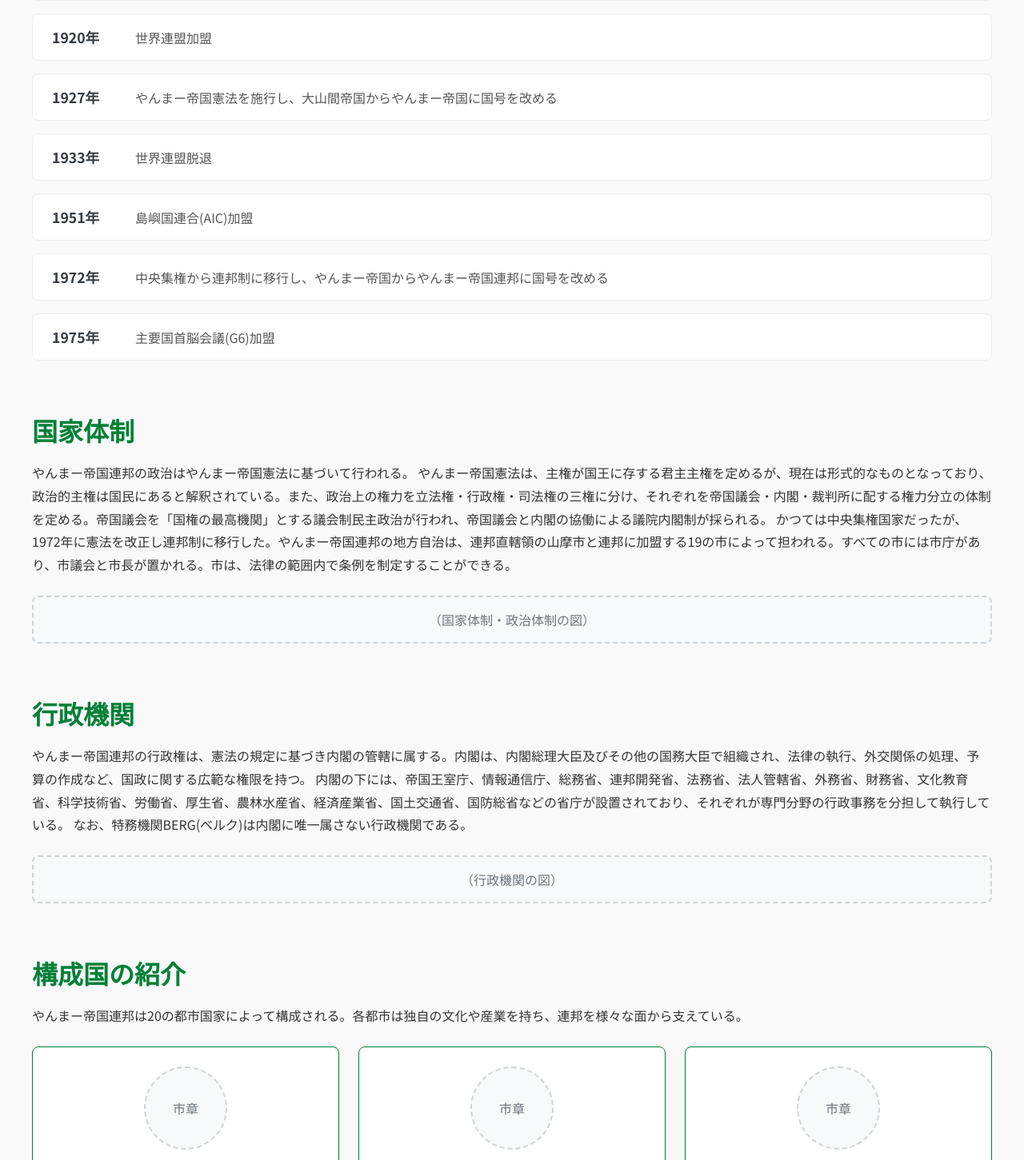
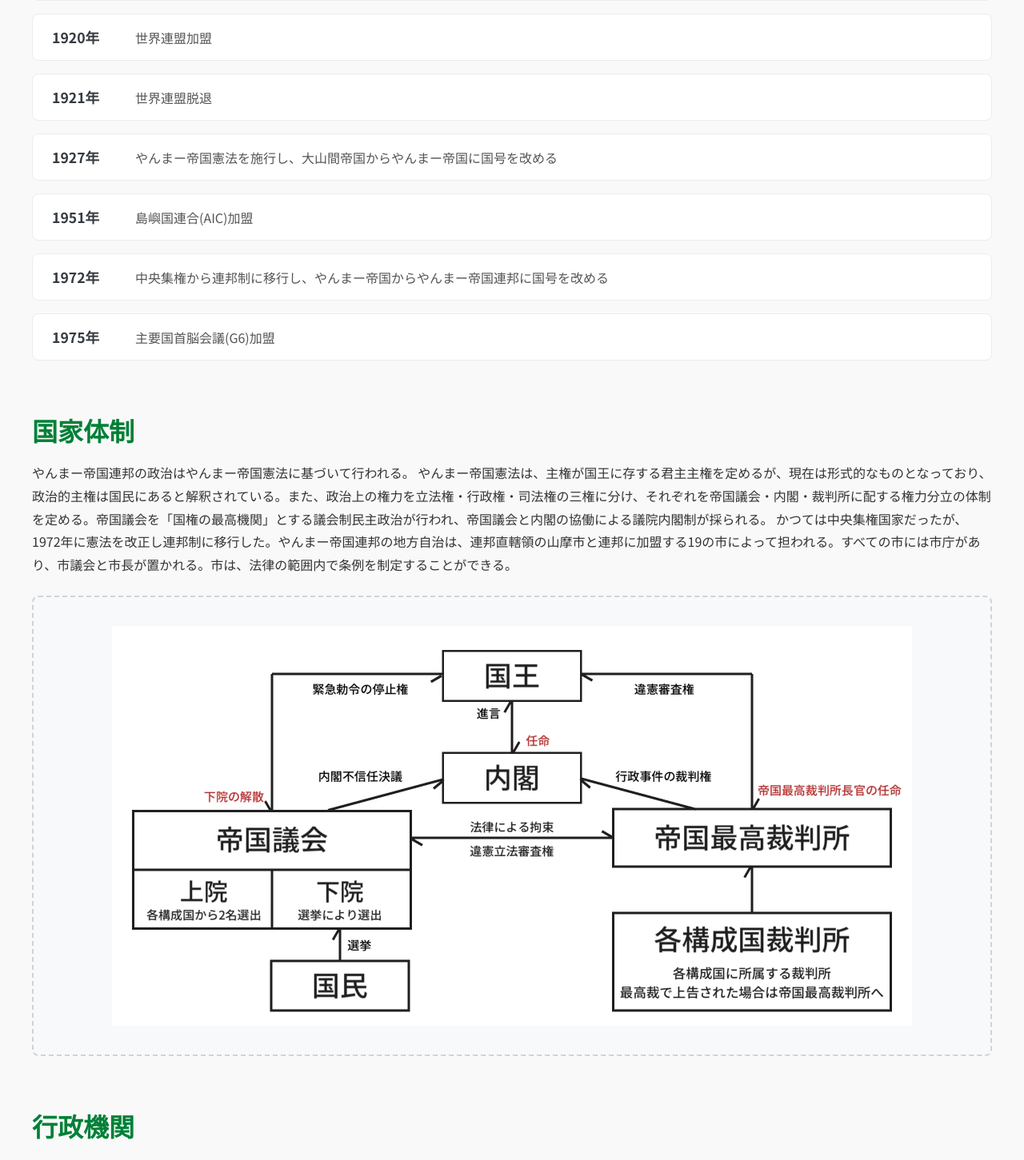
Before and after one commit to yama9832/cye_website, a Vue app: page /about in a window 1280 px wide. Shown: the part 1219-2670 px from the top of the page at 80% size. Built offline with nearby package versions, Linux system fonts and the light colour scheme.

Commit message:
微修正4

```diff
--- a/src/views/AboutView.vue
+++ b/src/views/AboutView.vue
@@ -56,12 +56,12 @@
             <div class="history-content">世界連盟加盟</div>
           </div>
           <div class="history-item">
+            <div class="history-year">1921年</div>
+            <div class="history-content">世界連盟脱退</div>
+          </div>
+          <div class="history-item">
             <div class="history-year">1927年</div>
             <div class="history-content">やんまー帝国憲法を施行し、大山間帝国からやんまー帝国に国号を改める</div>
-          </div>
-          <div class="history-item">
-            <div class="history-year">1933年</div>
-            <div class="history-content">世界連盟脱退</div>
           </div>
           <div class="history-item">
             <div class="history-year">1951年</div>
@@ -86,7 +86,7 @@
           かつては中央集権国家だったが、1972年に憲法を改正し連邦制に移行した。やんまー帝国連邦の地方自治は、連邦直轄領の山摩市と連邦に加盟する19の市によって担われる。すべての市には市庁があり、市議会と市長が置かれる。市は、法律の範囲内で条例を制定することができる。
         </p>
         <div class="image-placeholder">
-          <span class="placeholder-text">（国家体制・政治体制の図）</span>
+          <img src="@/assets/cye-touchi.webp" alt="国家体制・政治体制の図">
         </div>
       </section>
 
@@ -98,7 +98,7 @@
           なお、特務機関BERG(ベルク)は内閣に唯一属さない行政機関である。
         </p>
         <div class="image-placeholder">
-          <span class="placeholder-text">（行政機関の図）</span>
+          <img src="@/assets/cye-gyouseikikou.webp" alt="行政機関の図">
         </div>
       </section>
 
@@ -352,6 +352,13 @@ export default {
   align-items: center;
   margin-top: 1.5rem;
 }
+.image-placeholder img {
+  width: 100%; /* コンテナの幅に合わせる */
+  max-width: 1000px; /* 画像の最大幅を指定 (必要に応じて調整してください) */
+  height: auto; /* 高さを自動調整してアスペクト比を維持 */
+  display: block; /* 中央揃えのためにブロック要素にする */
+  margin: 20px auto; /* 上下に20pxのマージン、左右は自動で中央揃え */
+}
 .placeholder-text {
   font-size: 1rem;
   color: #6c757d;
--- a/src/views/JoinView.vue
+++ b/src/views/JoinView.vue
@@ -17,7 +17,6 @@
         <div class="card-grid">
           <div class="card">
             <div class="card-icon">
-              <svg xmlns="http://www.w3.org/2000/svg" width="32" height="32" viewBox="0 0 24 24" fill="none" stroke="currentColor" stroke-width="2" stroke-linecap="round" stroke-linejoin="round" class="feather feather-message-square"><path d="M21 15a2 2 0 0 1-2 2H7l-4 4V5a2 2 0 0 1 2-2h14a2 2 0 0 1 2 2z"></path></svg>
               <svg xmlns="http://www.w3.org/2000/svg" width="32" height="32" viewBox="0 0 24 24" fill="none" stroke="currentColor" stroke-width="2" stroke-linecap="round" stroke-linejoin="round" class="feather feather-box"><path d="M21 16V8a2 2 0 0 0-1-1.73l-7-4a2 2 0 0 0-2 0l-7 4A2 2 0 0 0 3 8v8a2 2 0 0 0 1 1.73l7 4a2 2 0 0 0 2 0l7-4A2 2 0 0 0 21 16z"></path><polyline points="3.27 6.96 12 12.01 20.73 6.96"></polyline><line x1="12" y1="22.08" x2="12" y2="12"></line></svg>
             </div>
             <h3 class="card-title">アカウント</h3>
@@ -52,7 +51,7 @@
             <div class="step-content">
               <h3>Discordサーバーに参加</h3>
               <p>まずは公式Discordサーバーにご参加ください。サーバー内のチャンネルをご確認お願いします。</p>
-              <a href="#" class="cta-button" target="_blank" rel="noopener noreferrer">Discordサーバーに参加する</a>
+              <a href="https://discord.gg/tY2BzUGxRb" class="cta-button" target="_blank" rel="noopener noreferrer">Discordサーバーに参加する</a>
             </div>
           </div>
           <div class="step-item">
```
Also changed, not shown: src/assets/cye-gyouseikikou.webp (added), src/assets/cye-touchi.webp (added).
